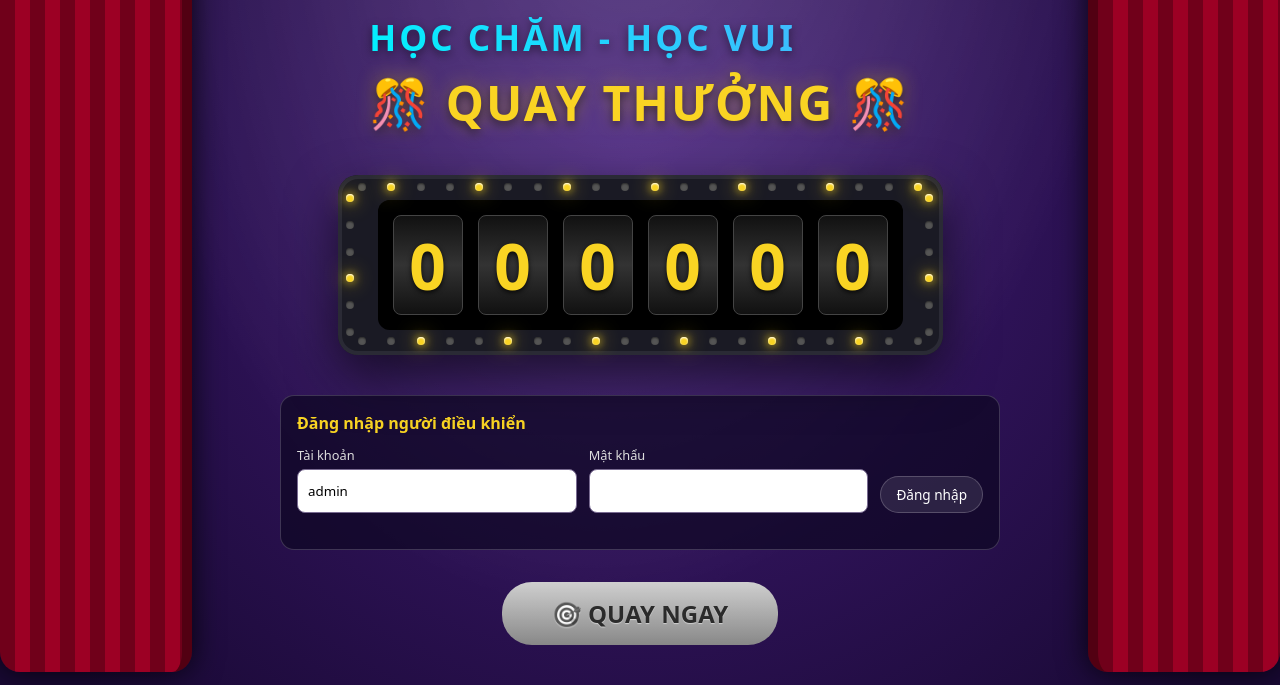
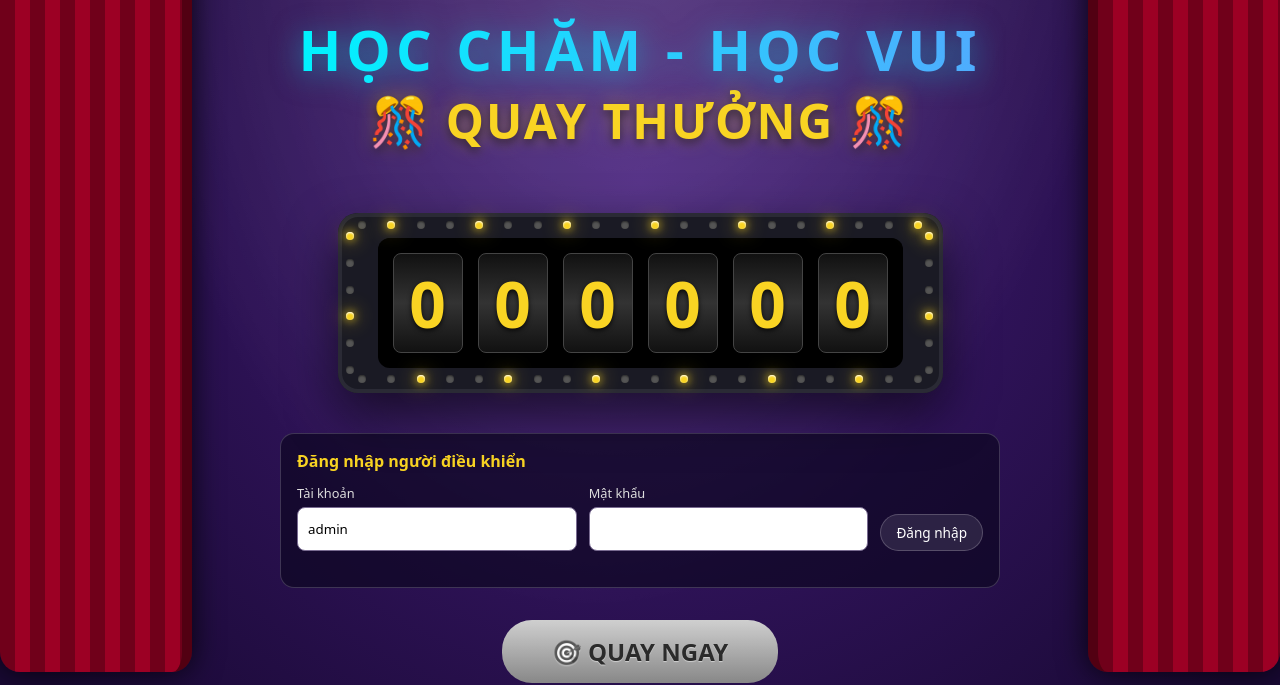
Before and after one commit to pctppsptutor-lab/quaythuong, a website: page public/index.html in a window 1280 px wide. Shown: the part 128-813 px from the top of the page. Drawn offline with Linux system fonts and the light colour scheme.

Commit message:
style: center and enlarge program title HOC CHAM - HOC VUI

```diff
--- a/public/style.css
+++ b/public/style.css
@@ -117,22 +117,29 @@ body::before {
 }
 .btn-sm:hover { background: rgba(255,255,255,0.2); }
 
+.header {
+    text-align: center;
+    width: 100%;
+    margin-bottom: 20px;
+}
+
 .program-title {
-    font-size: 2.2rem;
+    font-size: 3.5rem;
     font-weight: 900;
     text-transform: uppercase;
-    letter-spacing: 3px;
-    margin-bottom: 5px;
-    background: linear-gradient(45deg, #00f2fe 0%, #4facfe 100%);
+    letter-spacing: 5px;
+    margin-bottom: -5px;
+    background: linear-gradient(to right, #00f2fe, #4facfe);
     -webkit-background-clip: text;
     -webkit-text-fill-color: transparent;
-    filter: drop-shadow(0 3px 5px rgba(0,0,0,0.5));
+    filter: drop-shadow(0 4px 15px rgba(0, 242, 254, 0.5));
     animation: titleFloat 3s ease-in-out infinite;
+    display: inline-block;
 }
 
 @keyframes titleFloat {
     0%, 100% { transform: translateY(0); }
-    50% { transform: translateY(-5px); }
+    50% { transform: translateY(-8px); }
 }
 
 .header h1 {
@@ -428,7 +435,7 @@ body::before {
 
     .header-top { flex-direction: column; gap: 15px; margin-bottom: 30px; }
 
-    .program-title { font-size: 1.5rem; }
+    .program-title { font-size: 2rem; letter-spacing: 2px; }
     .header h1 { font-size: 2rem; margin-bottom: 30px; }
 
     .machine-container { padding: 20px 15px; border-radius: 12px; }
```
